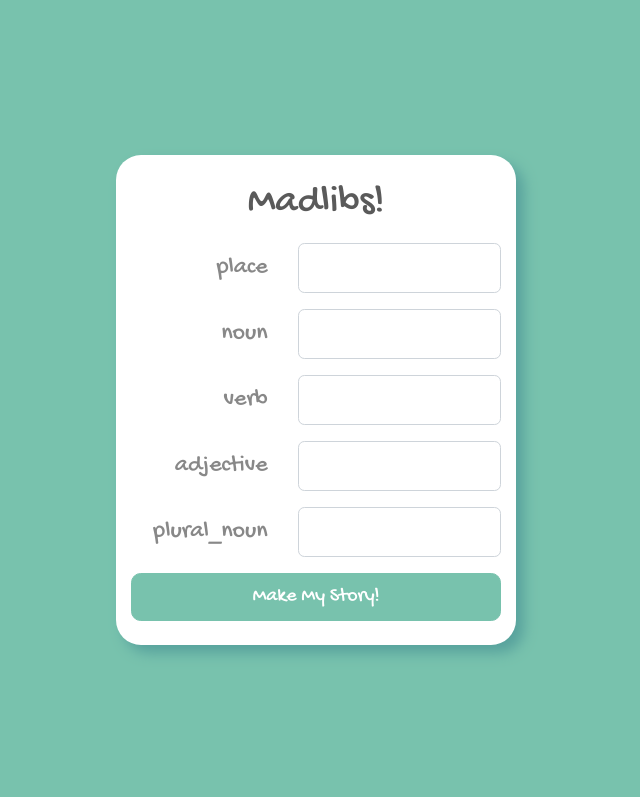
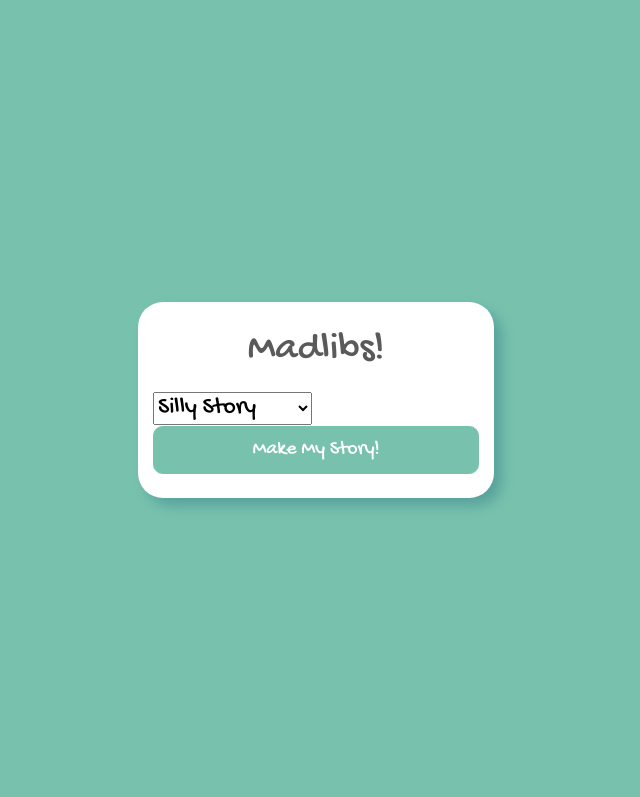
Before and after one commit to jonathanlei/flask-madlibs, a Flask app: page / in a window 1280 px wide. Shown: the top 797 px of the page, without its empty margins (324-964 px from the left). Run offline with Flask 2, Linux system fonts and the light colour scheme.

Commit message:
Finished further study, user can select story

```diff
--- a/app.py
+++ b/app.py
@@ -1,7 +1,7 @@
 from flask import Flask, render_template, request
 from flask_debugtoolbar import DebugToolbarExtension
 
-from stories import silly_story
+from stories import stories_list
 
 app = Flask(__name__)
 app.config['SECRET_KEY'] = "secret"
@@ -12,13 +12,28 @@ debug = DebugToolbarExtension(app)
 @app.route("/")
 def create_homepage():
     """ returns homepage html with a question form"""
-    prompts = silly_story.prompts
-    return render_template("questions.html", prompts=prompts)
+    titles = [story.title for story in stories_list]
+    return render_template("story-select.html", story_titles=titles)
+
+
+
+@app.route("/questions")
+def generate_questions():
+    """ Gets user selected story and returns html with that story's prompts"""
+    story = [story for story in stories_list
+            if story.title == request.args["story-selection"]]
+    prompts = story[0].prompts
+    title = story[0].title
+
+    return render_template("questions.html", prompts=prompts, title=title)
 
 
 @app.route("/story")
 def generate_story():
     """ generate a story from form data upon form submission '"""
     answers = request.args
-    story = silly_story.generate(answers)
-    return render_template("story.html", story=story)
+    story = [story for story in stories_list
+        if story.title == request.args["title"]]
+    story_text = story[0].generate(answers)
+
+    return render_template("story.html", story=story_text)
--- a/stories.py
+++ b/stories.py
@@ -18,11 +18,12 @@ class Story:
         'I love to eat a good mango.'
     """
 
-    def __init__(self, words, text):
+    def __init__(self, words, text, title):
         """Create story with words and template text."""
 
         self.prompts = words
         self.template = text
+        self.title = title
 
     def generate(self, answers):
         """Substitute answers into text."""
@@ -40,7 +41,8 @@ class Story:
 silly_story = Story(
     ["place", "noun", "verb", "adjective", "plural_noun"],
     """Once upon a time, in a long-ago {place}, there lived an exceptionally
-       {adjective} {noun}. It loved to {verb} with {plural_noun}."""
+       {adjective} {noun}. It loved to {verb} with {plural_noun}.""",
+    "Silly Story"
 )
 
 # Here's another --- you should be able to swap in app.py to use this story,
@@ -48,5 +50,8 @@ silly_story = Story(
 
 excited_story = Story(
     ["noun", "verb"],
-    """OMG!! OMG!! I love to {verb} a {noun}!"""
+    """OMG!! OMG!! I love to {verb} a {noun}!""",
+    "Excited Story"
 )
+
+stories_list = [silly_story, excited_story]
--- a/templates/questions.html
+++ b/templates/questions.html
@@ -20,6 +20,7 @@
       </div>
     </div> -->
 
+    <input type="hidden" name="title" value="{{title}}">
     {% for prompt in prompts %}
       <div class="form-group row">
         <label class="col-5 col-form-label text-right">{{ prompt }}</label>
@@ -33,6 +34,9 @@
       </div>
 
     {% endfor %}
+
+
+
     <button class="btn btn-primary btn-lg w-100">
       Make My Story!
     </button>
--- /dev/null
+++ b/templates/story-select.html
@@ -0,0 +1,24 @@
+{% extends 'base.html' %}
+
+{% block title %} Madlibs! {% endblock %}
+
+{% block content %}
+
+  <h1 class="pt-4 mb-3 text-center">Madlibs!</h1>
+
+  <form action="/questions" class="pb-4">
+
+
+    <select name="story-selection">
+      {% for title in story_titles %}
+        <option value="{{ title }}">{{ title }}</option>
+      {% endfor %}
+
+    </select>
+
+    <button class="btn btn-primary btn-lg w-100">
+      Make My Story!
+    </button>
+  </form>
+
+{% endblock %}
```
